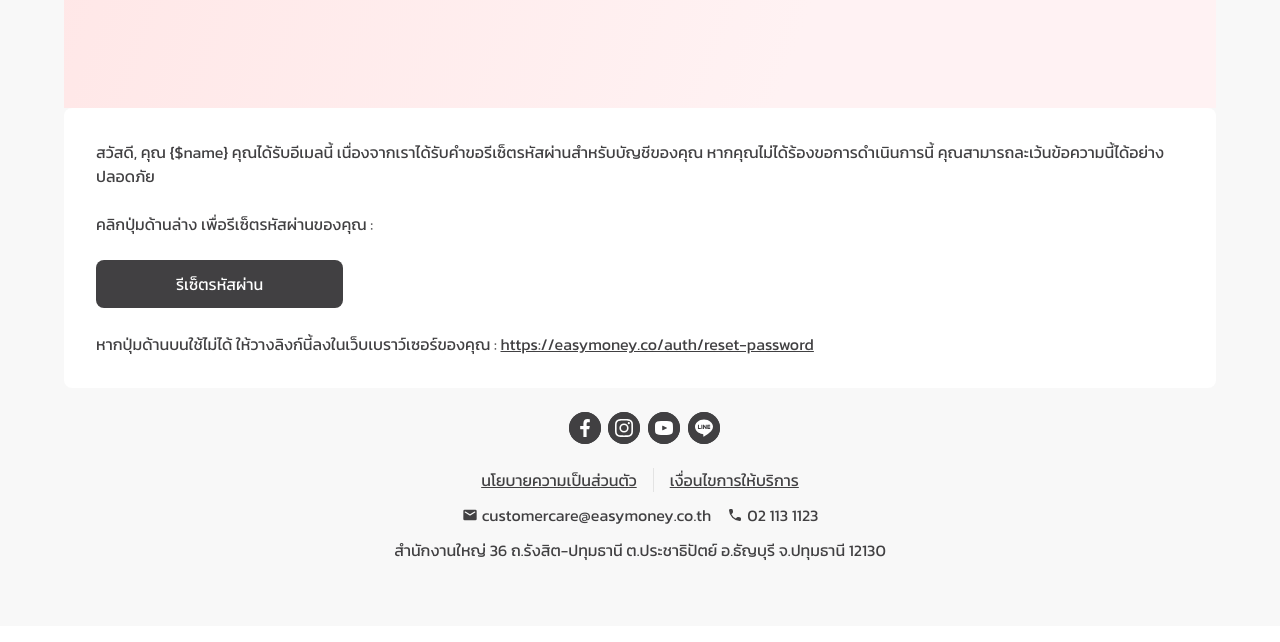
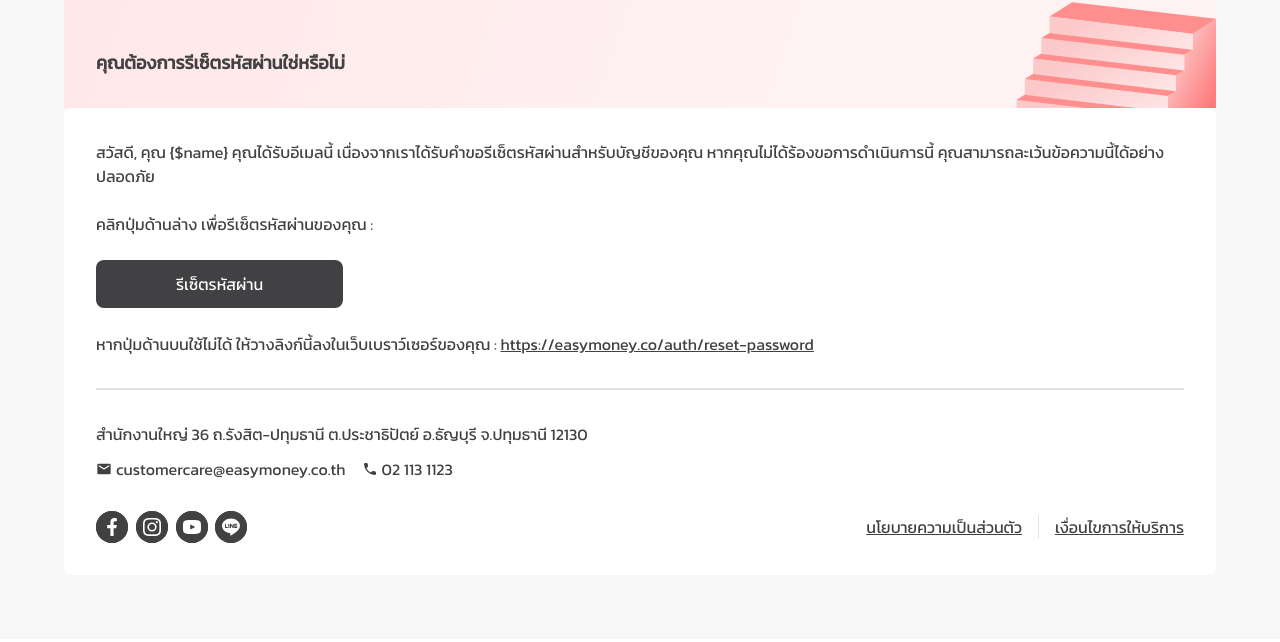
Before and after one commit to wetit/web-platform-5nwv2p, a plain HTML site: page reset-password.html in a window 1280 px wide. Shown: the part 158-800 px from the top of the page. Drawn offline with nearby package versions, Linux system fonts and the light colour scheme.

Commit message:
1 file modified, 8 added

```diff
--- a/reset-password.html
+++ b/reset-password.html
@@ -17,7 +17,7 @@
         font-family: 'Kanit', sans-serif;
       }
 
-      .cover{
+      .cover {
         background-image: linear-gradient(109deg, #ffe7e7 0%, #fff2f3 64%);
       }
     </style>
@@ -26,8 +26,22 @@
   </head>
   <body>
     <div class="bg-[#f8f8f8] p-[64px]">
-      <div class="w-full cover h-[202px]">
-        <img src="/" />
+      <div
+        class="
+          relative
+          flex flex-col
+          justify-between
+          w-full
+          cover
+          h-[202px]
+          p-[32px]
+        "
+      >
+        <img src="app-logo.svg" class="w-[150px]" />
+        <div class="text-[18px] font-semibold">
+          คุณต้องการรีเซ็ตรหัสผ่านใช่หรือไม่
+        </div>
+        <img src="reset-password-cover.svg" class="absolute bottom-0 right-0" />
       </div>
 
       <!-- Start Content -->
@@ -62,10 +76,63 @@
             >https://easymoney.co/auth/reset-password</a
           >
         </p>
+        <div class="border border-[#e3e3e3] my-[32px]"></div>
+        <div class="space-x-4 mt-[11px]">
+          สำนักงานใหญ่ 36 ถ.รังสิต-ปทุมธานี ต.ประชาธิปัตย์ อ.ธัญบุรี จ.ปทุมธานี
+          12130
         </div>
-      <!-- End Content -->
-
-      <div class="flex justify-center mt-[24px]">
+        <div class="flex space-x-4 mt-[11px]">
+          <div class="flex items-center">
+            <span class="mr-[4px]">
+              <svg
+                xmlns="http://www.w3.org/2000/svg"
+                data-name="email_black_24dp (1)"
+                width="16"
+                height="16"
+                viewBox="0 0 16 16"
+              >
+                <path
+                  data-name="Path 2003"
+                  d="M0 0h16v16H0z"
+                  style="fill: none"
+                />
+                <path
+                  data-name="Path 2004"
+                  d="M14 4H3.333a1.332 1.332 0 0 0-1.326 1.333l-.007 8a1.337 1.337 0 0 0 1.333 1.333H14a1.337 1.337 0 0 0 1.333-1.333v-8A1.337 1.337 0 0 0 14 4zm-.267 2.833L9.02 9.78a.674.674 0 0 1-.707 0L3.6 6.833a.566.566 0 1 1 .6-.96l4.467 2.794 4.467-2.793a.566.566 0 1 1 .6.96z"
+                  transform="translate(-.667 -1.333)"
+                  style="fill: #414042"
+                />
+              </svg>
+            </span>
+            customercare@easymoney.co.th
+          </div>
+          <div class="flex items-center">
+            <span class="mr-[4px]">
+              <svg
+                xmlns="http://www.w3.org/2000/svg"
+                data-name="call_black_24dp (1)"
+                width="16"
+                height="16"
+                viewBox="0 0 16 16"
+              >
+                <path
+                  data-name="Path 2005"
+                  d="M0 0h16v16H0z"
+                  style="fill: none"
+                />
+                <path
+                  data-name="Path 2006"
+                  d="m13.829 11.177-1.693-.193a1.327 1.327 0 0 0-1.093.38L9.815 12.59A10.03 10.03 0 0 1 5.422 8.2l1.233-1.237a1.327 1.327 0 0 0 .38-1.093l-.193-1.68a1.334 1.334 0 0 0-1.327-1.18H4.362a1.323 1.323 0 0 0-1.333 1.38 11.328 11.328 0 0 0 10.593 10.593A1.323 1.323 0 0 0 15 13.65V12.5a1.321 1.321 0 0 0-1.171-1.323z"
+                  transform="translate(-1.009 -1.003)"
+                  style="fill: #414042"
+                />
+              </svg>
+            </span>
+            02 113 1123
+          </div>
+        </div>
+        <div class="flex items-center mt-[30px]">
+          <div class="flex justify-center">
             <div class="grid grid-cols-4 gap-4 w-[143px]">
               <div class="w-[32px] h-[32px] rounded-full bg-[#414042]">
                 <svg
@@ -202,9 +269,17 @@
               </div>
             </div>
           </div>
-      <div class="flex justify-center space-x-4 mt-[24px]">
+          <div class="grow"></div>
+          <div class="flex justify-end space-x-4">
             <div>
-          <a href="#" class="cursor-pointer underline underline-offset-1">
+              <a
+                href="#"
+                class="
+                  cursor-pointer
+                  underline underline-offset-1
+                  color-[#ed2024]
+                "
+              >
                 นโยบายความเป็นส่วนตัว
               </a>
             </div>
@@ -215,60 +290,9 @@
               </a>
             </div>
           </div>
-      <div class="flex justify-center space-x-4 mt-[11px]">
-        <div class="flex items-center">
-          <span class="mr-[4px]">
-            <svg
-              xmlns="http://www.w3.org/2000/svg"
-              data-name="email_black_24dp (1)"
-              width="16"
-              height="16"
-              viewBox="0 0 16 16"
-            >
-              <path
-                data-name="Path 2003"
-                d="M0 0h16v16H0z"
-                style="fill: none"
-              />
-              <path
-                data-name="Path 2004"
-                d="M14 4H3.333a1.332 1.332 0 0 0-1.326 1.333l-.007 8a1.337 1.337 0 0 0 1.333 1.333H14a1.337 1.337 0 0 0 1.333-1.333v-8A1.337 1.337 0 0 0 14 4zm-.267 2.833L9.02 9.78a.674.674 0 0 1-.707 0L3.6 6.833a.566.566 0 1 1 .6-.96l4.467 2.794 4.467-2.793a.566.566 0 1 1 .6.96z"
-                transform="translate(-.667 -1.333)"
-                style="fill: #414042"
-              />
-            </svg>
-          </span>
-          customercare@easymoney.co.th
-        </div>
-        <div class="flex items-center">
-          <span class="mr-[4px]">
-            <svg
-              xmlns="http://www.w3.org/2000/svg"
-              data-name="call_black_24dp (1)"
-              width="16"
-              height="16"
-              viewBox="0 0 16 16"
-            >
-              <path
-                data-name="Path 2005"
-                d="M0 0h16v16H0z"
-                style="fill: none"
-              />
-              <path
-                data-name="Path 2006"
-                d="m13.829 11.177-1.693-.193a1.327 1.327 0 0 0-1.093.38L9.815 12.59A10.03 10.03 0 0 1 5.422 8.2l1.233-1.237a1.327 1.327 0 0 0 .38-1.093l-.193-1.68a1.334 1.334 0 0 0-1.327-1.18H4.362a1.323 1.323 0 0 0-1.333 1.38 11.328 11.328 0 0 0 10.593 10.593A1.323 1.323 0 0 0 15 13.65V12.5a1.321 1.321 0 0 0-1.171-1.323z"
-                transform="translate(-1.009 -1.003)"
-                style="fill: #414042"
-              />
-            </svg>
-          </span>
-          02 113 1123
         </div>
       </div>
-      <div class="flex justify-center text-center space-x-4 mt-[11px]">
-        สำนักงานใหญ่ 36 ถ.รังสิต-ปทุมธานี ต.ประชาธิปัตย์ อ.ธัญบุรี จ.ปทุมธานี
-        12130
-      </div>
+      <!-- End Content -->
     </div>
   </body>
 </html>
```
Also changed, not shown: app-logo.svg (added), facebook.svg (added), instagram.svg (added), line.svg (added), mail.svg (added), phone.svg (added), reset-password-cover.svg (added), youtube.svg (added). Lines whose indentation alone changed are shown as unchanged.
